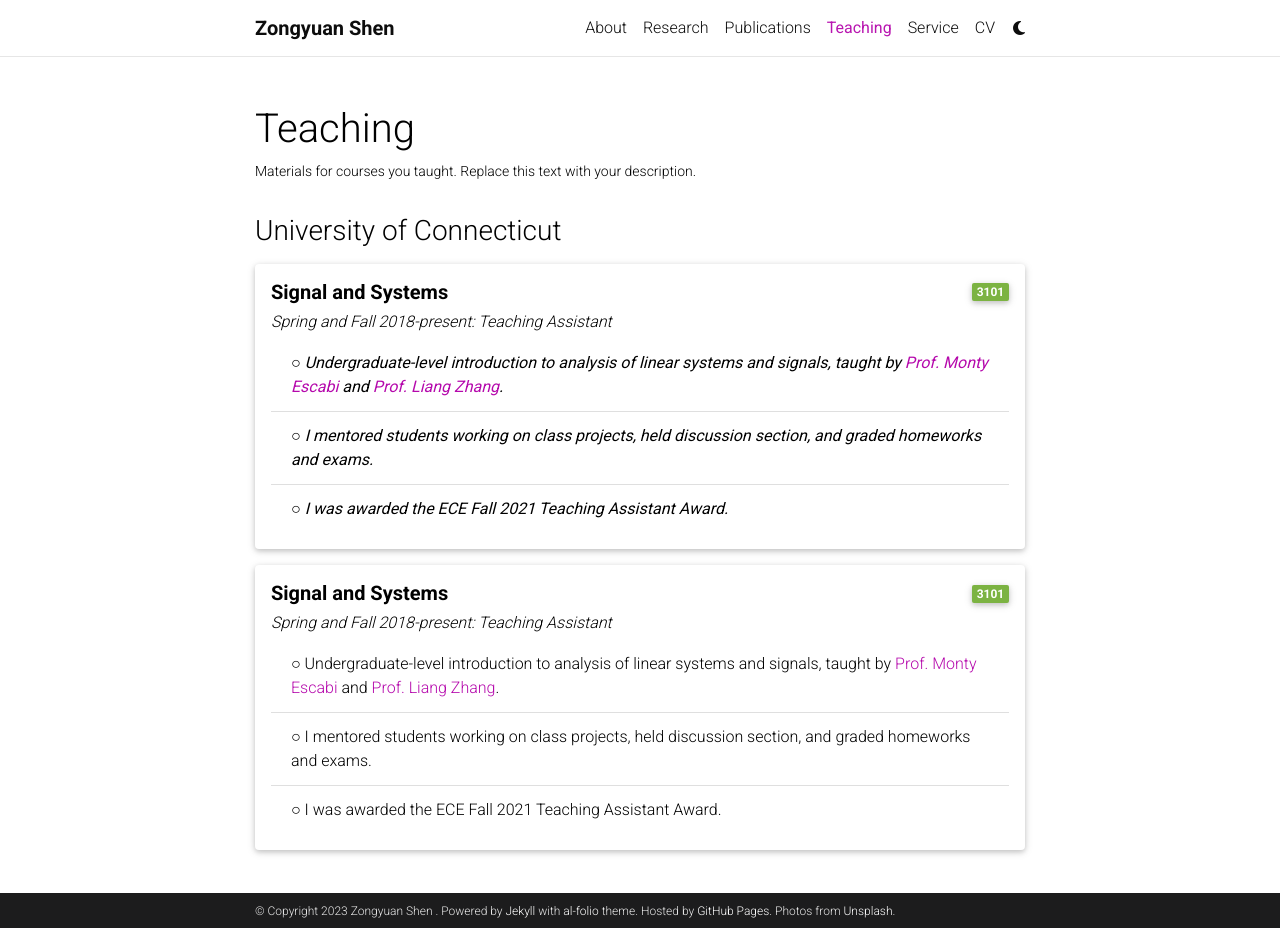
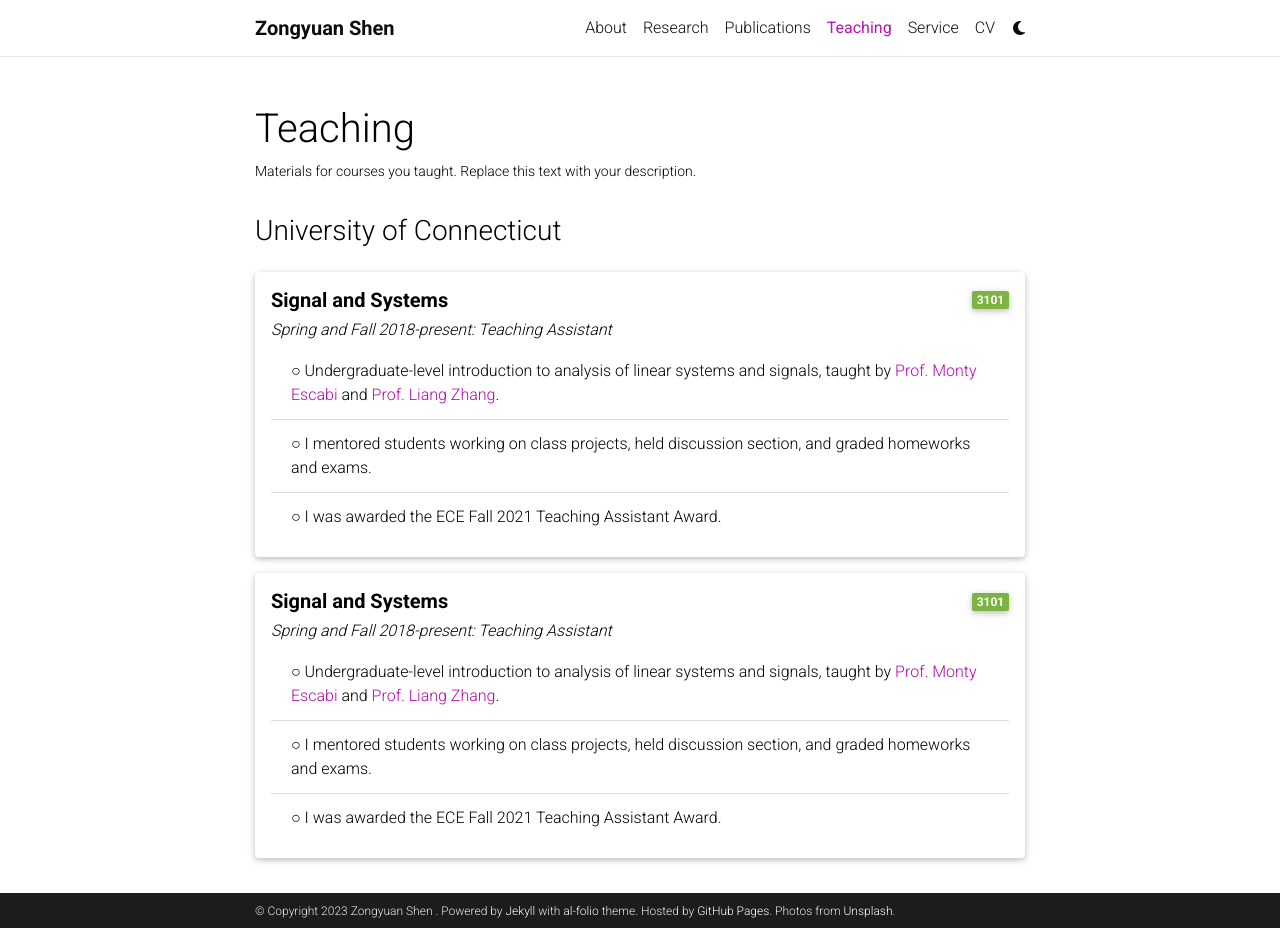
Before and after one commit to ZongyuanShen/ZongyuanShen.github.io, a Jekyll site: the page built from _pages/teaching.md, in a window 1280 px wide and 928 px high. Built offline with Jekyll 4.4.1, drawn with Linux system fonts in a browser that asks for light colours; comment, search, counter and statistics services are not loaded; a style sheet for code colours, icons or effects is not loaded.

Commit message:
Update teaching.md

```diff
--- a/_pages/teaching.md
+++ b/_pages/teaching.md
@@ -9,7 +9,7 @@
 
 <h3 class="mt-4">University of Connecticut</h3>
 
-<div class="card mt-3">
+<div class="card mt-4">
   <div class="p-3">
     <div class="row">
       <div class="col-sm-10">
@@ -22,7 +22,7 @@
       </div>
     </div>
     <h6 class="font-italic mt-2 mt-sm-0">Spring and Fall 2018-present: Teaching Assistant</h6>
-    <ul class="font-italic list-group list-group-flush">
+    <ul class="font-weight-light list-group list-group-flush">
       <li class="list-group-item">○ Undergraduate-level introduction to analysis of linear systems and signals, taught by <a href="https://www.bme.uconn.edu/faculty-staff/core-faculty/escabi-monty/" target="_blank">Prof. Monty Escabi</a> and  <a href="https://www.ee.uconn.edu/liang-zhang/" target="_blank">Prof. Liang Zhang</a>.</li>
       <li class="list-group-item">○ I mentored students working on class projects, held discussion section, and graded homeworks and exams.</li>
       <li class="list-group-item">○ I was awarded the ECE Fall 2021 Teaching Assistant Award.</li>
```
